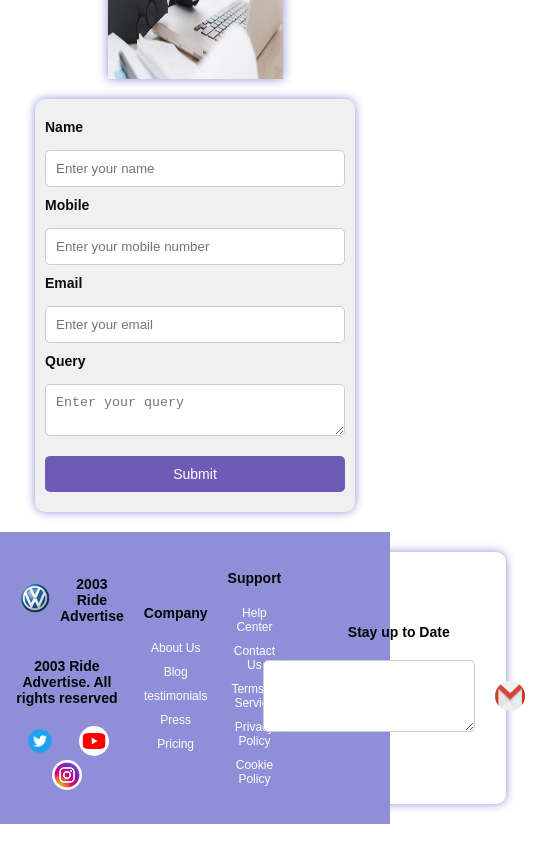
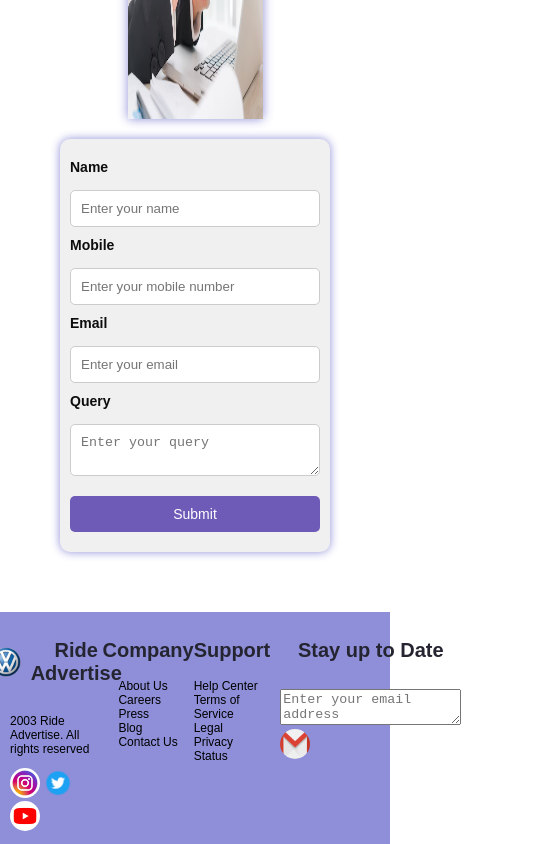
Before and after one commit to ishikaaa18/Suretrust-Full-Stack-Internship, a plain HTML site: page flex/index.html in a window 390 px wide. Shown: the part 7080-7924 px from the top of the page, 535 px wide, since content can reach past the window. Drawn offline with Linux system fonts and the light colour scheme.

Commit message:
Refactor HTML and CSS for improved structure and styling consistency

```diff
--- a/flex/index.css
+++ b/flex/index.css
@@ -3,6 +3,7 @@ body {
     padding: 0;
     font-family: Arial, sans-serif;
 }
+
 .navbar {
     display: flex;
     background-color: #8E8ED9;
@@ -13,43 +14,52 @@ body {
 
 
 }
+
 .navbar-contents {
     display: flex;
     gap: 60px;
     font-size: 10px;
     font-weight: bold;
-            color: black;
     color: white;
 
 }
-        .logo img{
+
+.logo img {
     height: 30px;
     width: 30px;
 }
-        .avatar img{
+
+.avatar img {
     height: 20px;
     width: 20px;
 }
+
 .banner img {
     height: 300px;
     width: 100%;
 }
-        h1,h2 {
+
+h1,
+h2 {
     text-align: center;
     font-size: 30px;
     color: #8E8ED9;
 }
-        .car-card, .photos-gallery {
+
+.car-card,
+.photos-gallery {
     display: flex;
     justify-content: space-around;
     flex-wrap: wrap;
 }
-        .card-images{
+
+.card-images {
     box-shadow: #8E8ED9 0px 0px 10px;
-            padding: 6px ;
+    padding: 6px;
     margin: 10px;
     border-radius: 10px;
 }
+
 .card-images img {
     border-radius: 10px;
     box-shadow: #8E8ED9 0px 0px 10px;
@@ -59,6 +69,7 @@ body {
 
 
 }
+
 .card-images p {
     font-size: 12px;
     font-weight: bold;
@@ -66,6 +77,7 @@ body {
     font-family: Arial, sans-serif;
     margin: 5px 0;
 }
+
 .card-images h1 {
     font-size: 16px;
     font-weight: bold;
@@ -73,6 +85,7 @@ body {
     color: #0d0d0e;
     font-family: Arial, sans-serif;
 }
+
 .card-images button {
     background-color: #823119;
     color: white;
@@ -82,6 +95,7 @@ body {
     cursor: pointer;
     font-size: 12px;
 }
+
 .gallery-images img {
     border-radius: 10px;
     box-shadow: #8E8ED9 0px 0px 10px;
@@ -89,32 +103,37 @@ body {
     height: 150px;
     justify-content: center;
 }
+
 .gallery-images {
     display: flex;
     justify-content: center;
     flex-wrap: wrap;
     gap: 20px;
 }
+
 .contact-form {
     display: flex;
-            justify-content:center;
+    justify-content: center;
     align-items: center;
     flex-wrap: wrap;
     gap: 20px;
-            padding: 20px;
+    padding: 60px;
 
 }
-        .contact-form img{
+
+.contact-form img {
     height: 400px;
     width: 50%;
     box-shadow: #8E8ED9 0px 0px 10px;
 }
+
 .contact-form label {
     font-size: 14px;
     font-weight: bold;
     color: #0d0d0e;
     margin-bottom: 5px;
 }
+
 .contact-form button {
     background-color: #6d5bb7;
     color: white;
@@ -125,6 +144,7 @@ body {
     font-size: 14px;
     margin-top: 10px;
 }
+
 .form {
     display: flex;
     flex-direction: column;
@@ -134,85 +154,55 @@ body {
     border-radius: 10px;
     box-shadow: #8E8ED9 0px 0px 10px;
 }
-        .form input, .form textarea {
+
+.form input,
+.form textarea {
     margin: 10px 0;
     padding: 10px;
     border-radius: 5px;
     border: 1px solid #ccc;
 }
-        .footer {
+/* Footer styles */
+.footer{
+    padding: 10px;
     background-color: #8E8ED9;
-            color: white;
-            text-align: center;
-            padding: 20px 0;
     display: flex;
 }
 .footer img {
     height: 30px;
     width: 30px;
-            margin: 0 10px;
-            justify-content: center;
-            border-radius: 50%;
+    border-radius: 20px;
 }
-        .footer-part1{
+.footer h2{
+    font-size: 20px;
+    color: #252531;
+
+}
+.footer-brand ,.footer-company,.footer-support,.footer-suscribe{
     display: flex;
     flex-direction: column;
+    width: 25%;
+    font-size: 12px;
     align-items: center;
-            justify-content: center;
-            width: 50%;
+}
+
+.brand{
+    display: flex;
+    align-items: center;
+    gap: 10px;
+}
+.textarea{
+    width: 100%;
+    height: 50px;
+    border-radius: 5px;
     padding: 10px;
-            gap: 10px;
+    resize: none;
+}
+.footer-company ul,
+.footer-support ul {
+  list-style: none;
+  text-align: left;
+    padding: 0;
+    margin: 0;
 
 }
-
-       .footer-logo ,footer-logo img{
-           display: flex;
-            justify-content: center;
-            align-items: center;
-       }
-       .footer-part2, .footer-part3 {
-            display: flex;
-            flex-direction: column;
-            align-items: center;
-            justify-content: center;
-            width: 50%;
-            padding: 10px;
-            gap: 10px;
-        }
-        .footer-part2 li , .footer-part3 li{
-            list-style: none;
-            font-size: 12px;
-            color: white;
-            cursor: pointer;
-        }
-        .footer-part2 span , .footer-part1 p , .footer-part3 span , .footer-part4 span {
-            font-size: 14px;
-            font-weight: bold;
-            color: rgb(5, 5, 5);
-            margin-bottom: 10px;
-        }
-        .footer-part4 {
-            display: flex;
-            flex-direction: column;
-            align-items: center;
-            justify-content: center;
-            width: 50%;
-            padding: 10px;
-            border-radius: 10px;
-            box-shadow: #8E8ED9 0px 0px 10px;
-            width: 50%;
-        }
-        .email-input {
-            display: flex;
-            align-items: center;
-            justify-content: center;
-            margin-top: 10px;
-        }
-        .footer-part4 textarea {
-            width: 200px;
-            height: 60px;
-            padding: 5px;
-            border-radius: 5px;
-            border: 1px solid #ccc;
-            margin-right: 10px;
-        }
--- a/flex/index.html
+++ b/flex/index.html
@@ -1,14 +1,14 @@
 <!DOCTYPE html>
 <html lang="en">
   <head>
-    <meta charset="UTF-8">
-    <meta name="viewport" content="width=device-width, initial-scale=1.0">
+    <meta charset="UTF-8" />
+    <meta name="viewport" content="width=device-width, initial-scale=1.0" />
     <title>Document</title>
-    <link rel="stylesheet" href="./index.css">
+    <link rel="stylesheet" href="./index.css" />
   </head>
   <body>
     <div class="navbar">
-        <div class="logo"><img src="../logo.png" alt="logo"></div>
+      <div class="logo"><img src="../logo.png" alt="logo" /></div>
       <div class="navbar-contents">
         <div>Home</div>
         <div>View</div>
@@ -16,15 +16,15 @@
         <div>Gallery</div>
         <div>Contact</div>
       </div>
-        <div class="avatar"><img src="../avatar.png" alt="avatar"></div>
+      <div class="avatar"><img src="../avatar.png" alt="avatar" /></div>
     </div>
     <div class="banner">
-            <img src="../banner.jpg" alt="banner">
+      <img src="../banner.jpg" alt="banner" />
     </div>
     <h1>All available cars</h1>
     <div class="car-card">
       <div class="card-images">
-            <img src="./car-images/altroz.jpg" alt="car1">
+        <img src="./car-images/altroz.jpg" alt="car1" />
         <h1>Tata Punch</h1>
         <p>Brand:Tata</p>
         <p>Model:2022</p>
@@ -32,10 +32,9 @@
         <p>Price:120000</p>
         <p>Location:lucknow uttar pradesh</p>
         <button>Know more</button>
-
       </div>
       <div class="card-images">
-            <img src="./car-images/mahindra.webp" alt="car2">
+        <img src="./car-images/mahindra.webp" alt="car2" />
         <h1>Mahindra Thar</h1>
         <p>Brand:Mahindra</p>
         <p>Model:2022</p>
@@ -45,7 +44,7 @@
         <button>Know more</button>
       </div>
       <div class="card-images">
-            <img src="./car-images/suzuki.jpg" alt="car3">
+        <img src="./car-images/suzuki.jpg" alt="car3" />
         <h1>Maruti Suzuki Swift</h1>
         <p>Brand:Maruti Suzuki</p>
         <p>Model:2022</p>
@@ -53,10 +52,9 @@
         <p>Price:100000</p>
         <p>Location:lucknow uttar pradesh</p>
         <button>Know more</button>
-
       </div>
       <div class="card-images">
-            <img src="./car-images/swift.jpg" alt="car4">
+        <img src="./car-images/swift.jpg" alt="car4" />
         <h1>Maruti Suzuki Swift</h1>
         <p>Brand:Maruti Suzuki</p>
         <p>Model:2022</p>
@@ -64,10 +62,9 @@
         <p>Price:100000</p>
         <p>Location:lucknow uttar pradesh</p>
         <button>Know more</button>
-
       </div>
       <div class="card-images">
-            <img src="./car-images/swift2.jpg" alt="car5">
+        <img src="./car-images/swift2.jpg" alt="car5" />
         <h1>Maruti Suzuki Swift</h1>
         <p>Brand:Maruti Suzuki</p>
         <p>Model:2022</p>
@@ -75,10 +72,9 @@
         <p>Price:100000</p>
         <p>Location:lucknow uttar pradesh</p>
         <button>Know more</button>
-
       </div>
       <div class="card-images">
-            <img src="./car-images/tata-punch.jpg" alt="car6">
+        <img src="./car-images/tata-punch.jpg" alt="car6" />
         <h1>Tata Punch</h1>
         <p>Brand:Tata</p>
         <p>Model:2022</p>
@@ -88,7 +84,7 @@
         <button>Know more</button>
       </div>
       <div class="card-images">
-            <img src="./car-images/tata-punch2.webp" alt="car7">
+        <img src="./car-images/tata-punch2.webp" alt="car7" />
         <h1>Tata Punch</h1>
         <p>Brand:Tata</p>
         <p>Model:2022</p>
@@ -98,7 +94,7 @@
         <button>Know more</button>
       </div>
       <div class="card-images">
-           <img src="./car-images/tata.jpg" alt="car8">
+        <img src="./car-images/tata.jpg" alt="car8" />
         <h1>Tata Nexon</h1>
         <p>Brand:Tata</p>
         <p>Model:2022</p>
@@ -108,7 +104,7 @@
         <button>Know more</button>
       </div>
       <div class="card-images">
-            <img src="./car-images/thar.jpg" alt="car9">
+        <img src="./car-images/thar.jpg" alt="car9" />
         <h1>Mahindra Thar</h1>
         <p>Brand:Mahindra</p>
         <p>Model:2022</p>
@@ -116,10 +112,9 @@
         <p>Price:150000</p>
         <p>Location:lucknow uttar pradesh</p>
         <button>Know more</button>
-
       </div>
       <div class="card-images">
-            <img src="./car-images/altroz.jpg" alt="car10">
+        <img src="./car-images/altroz.jpg" alt="car10" />
         <h1>Tata Altroz</h1>
         <p>Brand:Tata</p>
         <p>Model:2022</p>
@@ -127,10 +122,9 @@
         <p>Price:120000</p>
         <p>Location:lucknow uttar pradesh</p>
         <button>Know more</button>
-
       </div>
       <div class="card-images">
-            <img src="./car-images/suzuki.jpg" alt="car11">
+        <img src="./car-images/suzuki.jpg" alt="car11" />
         <h1>Maruti Suzuki Swift</h1>
         <p>Brand:Maruti Suzuki</p>
         <p>Model:2022</p>
@@ -140,7 +134,7 @@
         <button>Know more</button>
       </div>
       <div class="card-images">
-            <img src="./car-images/tata-punch.jpg" alt="car12">
+        <img src="./car-images/tata-punch.jpg" alt="car12" />
         <h1>Tata Punch</h1>
         <p>Brand:Tata</p>
         <p>Model:2022</p>
@@ -153,74 +147,95 @@
     <div class="photos-gallery">
       <h1>Photos Gallery</h1>
       <div class="gallery-images">
-            <img src="./car-images/altroz.jpg" alt="gallery1">
-            <img src="./car-images/mahindra.webp" alt="gallery2">
-            <img src="./car-images/suzuki.jpg" alt="gallery3">
-            <img src="./car-images/swift.jpg" alt="gallery4">
-            <img src="./car-images/swift2.jpg" alt="gallery5">
-            <img src="./car-images/tata-punch.jpg" alt="gallery6">
-            <img src="./car-images/tata-punch2.webp" alt="gallery7">
-            <img src="./car-images/tata.jpg" alt="gallery8">
-            <img src="./car-images/thar.jpg" alt="gallery9">
-            <img src="./car-images/altroz.jpg" alt="gallery10">
-            <img src="./car-images/suzuki.jpg" alt="gallery11">
-            <img src="./car-images/tata-punch.jpg" alt="gallery12">
+        <img src="./car-images/altroz.jpg" alt="gallery1" />
+        <img src="./car-images/mahindra.webp" alt="gallery2" />
+        <img src="./car-images/suzuki.jpg" alt="gallery3" />
+        <img src="./car-images/swift.jpg" alt="gallery4" />
+        <img src="./car-images/swift2.jpg" alt="gallery5" />
+        <img src="./car-images/tata-punch.jpg" alt="gallery6" />
+        <img src="./car-images/tata-punch2.webp" alt="gallery7" />
+        <img src="./car-images/tata.jpg" alt="gallery8" />
+        <img src="./car-images/thar.jpg" alt="gallery9" />
+        <img src="./car-images/altroz.jpg" alt="gallery10" />
+        <img src="./car-images/suzuki.jpg" alt="gallery11" />
+        <img src="./car-images/tata-punch.jpg" alt="gallery12" />
       </div>
-
     </div>
     <h2>Contact Us</h2>
     <div class="contact-form">
-        <img src="./form.png" alt="form-image">
+      <img src="./form.png" alt="form-image" />
       <form class="form" action="#" method="post">
         <label for="Name">Name</label>
-            <input type="text" id="Name" name="Name" placeholder="Enter your name" required>
+        <input
+          type="text"
+          id="Name"
+          name="Name"
+          placeholder="Enter your name"
+          required
+        />
         <label for="Mobile">Mobile</label>
-            <input type="tel" id="Mobile" name="Mobile" placeholder="Enter your mobile number" required>
+        <input
+          type="tel"
+          id="Mobile"
+          name="Mobile"
+          placeholder="Enter your mobile number"
+          required
+        />
         <label for="Email">Email</label>
-            <input type="email" id="Email" name="Email" placeholder="Enter your email" required>
+        <input
+          type="email"
+          id="Email"
+          name="Email"
+          placeholder="Enter your email"
+          required
+        />
         <label for="Query">Query</label>
-            <textarea id="Query" name="Query" placeholder="Enter your query"></textarea>
+        <textarea
+          id="Query"
+          name="Query"
+          placeholder="Enter your query"
+        ></textarea>
         <button type="submit">Submit</button>
       </form>
     </div>
     <div class="footer">
-        <div class="footer-part1">
-            <span class="footer-logo">
-                <img src="../logo.png" alt="logo">
-                <p>2003 Ride Advertise</p>
-            </span>
-
+        <div class="footer-brand">
+            <div class="brand">
+                <img src="../logo.png" alt="logo" />
+                <h2>Ride Advertise</h2>
+            </div>
             <p>2003 Ride Advertise. All rights reserved</p>
-            <span>
-                <img src="twitter.png" alt="twitter">
-                <img src="youtube.png" alt="youtube">
-                <img src="instagram.jpg" alt="instagram">
-                </span>
+            <div class="social-icons">
+                <a href="#"><img src="../instagram.jpg" alt="Instagram" /></a>
+                <a href="#"><img src="../twitter.png" alt="Twitter" /></a>
+                <a href="#"><img src="../youtube.png" alt=" Youtube" /></a>
             </div>
-        <div class="footer-part2">
-            <span>Company</span>
+        </div>
+        <div class="footer-company">
+            <h2>Company</h2>
+            <ul>
                 <li>About Us</li>
+                <li>Careers</li>
+                <li>Press</li>
                 <li>Blog</li>
-            <li>testimonials</li>
-            <li>Press</li>
-            <li>Pricing</li>
+                <li>Contact Us</li>
+            </ul>
         </div>
-        <div class="footer-part3">
-            <span>Support</span>
+        <div class="footer-support">
+            <h2>Support</h2>
+            <ul>
                 <li>Help Center</li>
-            <li>Contact Us</li>
                 <li>Terms of Service</li>
-            <li>Privacy Policy</li>
-            <li>Cookie Policy</li>
+                <li>Legal</li>
+                <li>Privacy</li>
+                <li>Status</li>
+            </ul>
         </div>
-        <div class="footer-part4">
-            <span>Stay up to Date</span>
-            <div class="email-input">
-            <textarea name="email" id="email-address"></textarea>
+        <div class="footer-subscribe">
+            <h2>Stay up to Date</h2>
+            <div class="textarea">
+                <textarea name="email" id="email" placeholder="Enter your email address"></textarea>
                 <img src="gmail.png" alt="gmail">
             </div>
         </div>
-
     </div>
-</body>
-</html>
```
Lines whose indentation alone changed are shown as unchanged.
